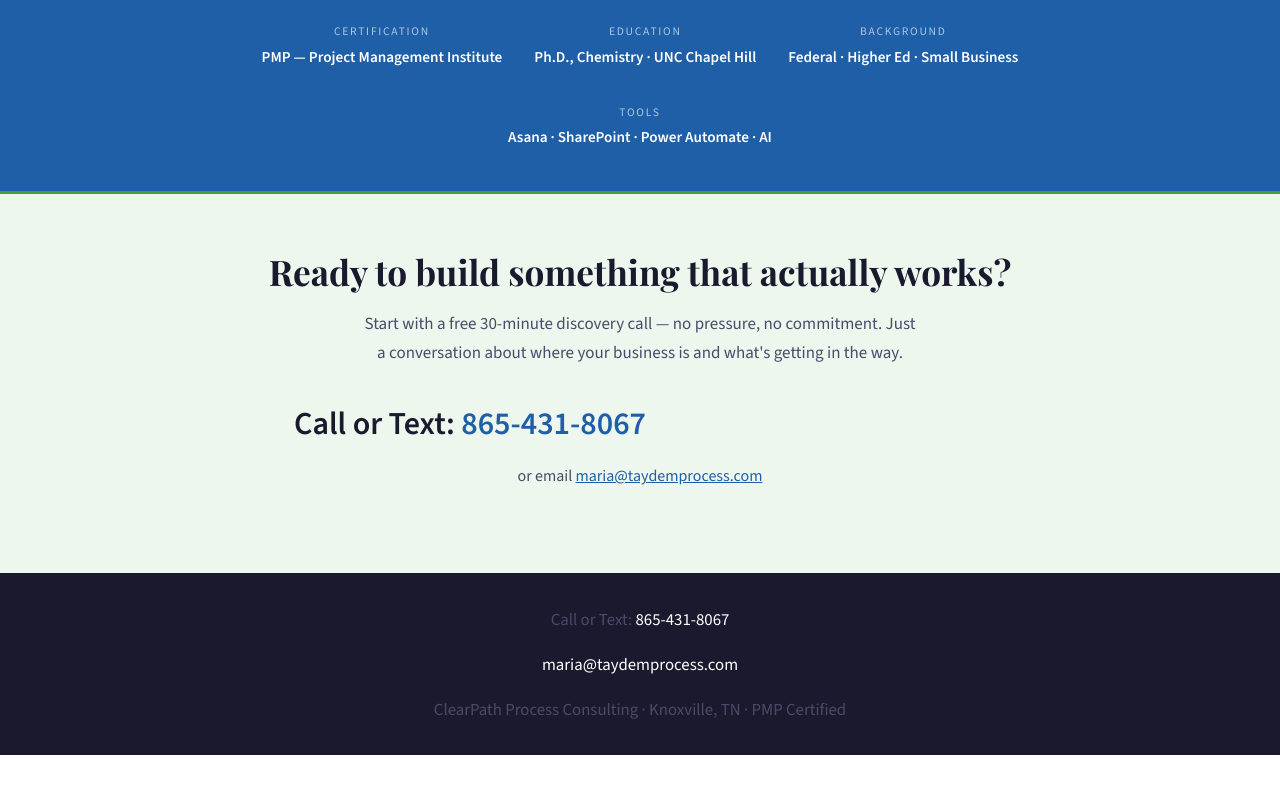
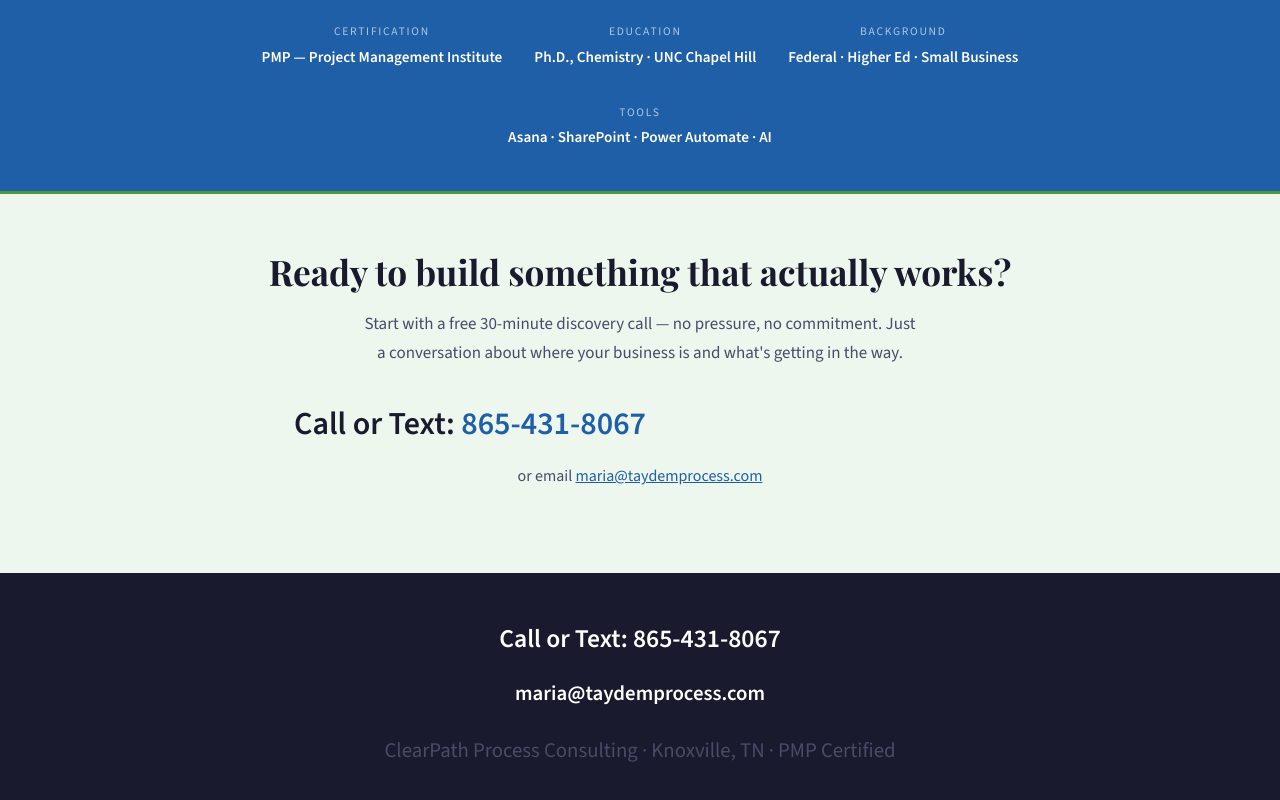
Before and after one commit to MariaTaydem/ClearPath-Process-Consulting, a plain HTML site: page index.html in a window 1280 px wide. Shown: the part 3046-3846 px from the top of the page. Before the commit the page ends 3801 px from the top, so only its background shows below. Drawn offline with nearby package versions, Linux system fonts and the light colour scheme.

Commit message:
Update style.css

```diff
--- a/css/style.css
+++ b/css/style.css
@@ -123,9 +123,10 @@ p:last-child { margin-bottom: 0; }
 .cta-section p { max-width: 560px; margin: 0.75rem auto 1.75rem; }
 
 /* ── FOOTER ── */
-footer { background: var(--dark); color: #f0f0f0; padding: 2rem; text-align: center; font-size: 1.05rem; }
-footer a { color: #ffffff; text-decoration: none; }
-footer a:hover { color: var(--green); }
+footer { background: var(--dark); color: #ffffff; padding: 2.5rem 2rem; text-align: center; font-size: 1.3rem; line-height: 2; }
+footer a { color: #ffffff; text-decoration: none; font-weight: 700; }
+footer a:hover { color: #6DC96A; }
+.footer-contact { font-size: 1.6rem; font-weight: 700; color: #ffffff; margin-bottom: 0.5rem; }
 
 /* ── PAGE HERO ── */
 .page-hero { background: linear-gradient(135deg, var(--blue-dark) 0%, var(--blue) 100%); color: var(--white); padding: 3.5rem 2rem 3rem; }
```
